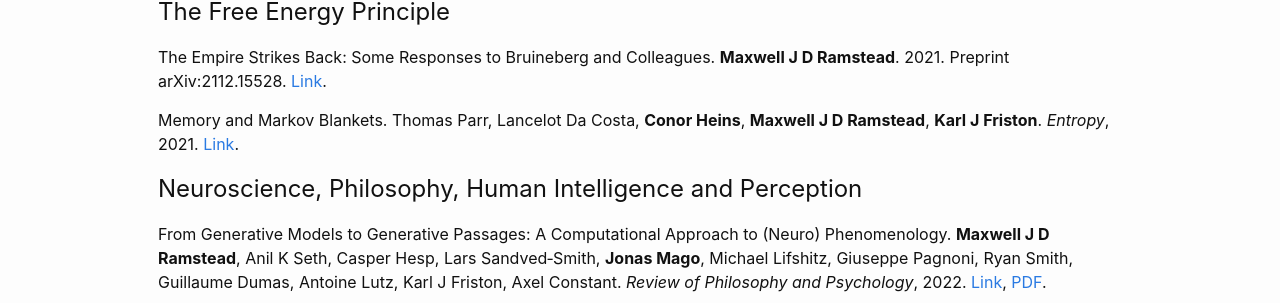
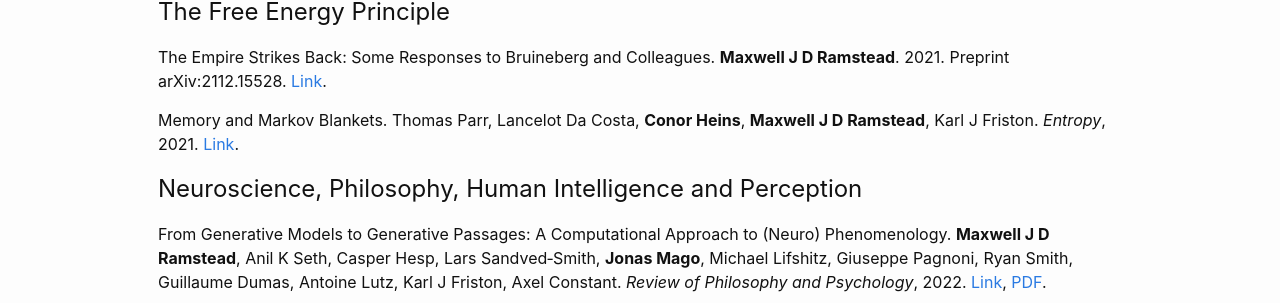
Before and after one commit to DARSakthi/DARSakthi.github.io, a Jekyll site: the page built from verses-lab.markdown, in a window 1280 px wide. Shown: the part 1304-1607 px from the top of the page. Built offline with Jekyll 4.4.1, drawn with Linux system fonts in a browser that asks for light colours.

```diff
--- a/verses-lab.markdown
+++ b/verses-lab.markdown
@@ -55,7 +55,7 @@ Predictive Coding: Towards a Future of Deep Learning Beyond Backpropagation? **B
 
 The Empire Strikes Back: Some Responses to Bruineberg and Colleagues. **Maxwell J D Ramstead**. 2021. Preprint arXiv:2112.15528. [Link](https://arxiv.org/abs/2112.15528).
 
-Memory and Markov Blankets. Thomas Parr, Lancelot Da Costa, **Conor Heins**, **Maxwell J D Ramstead**, **Karl J Friston**. *Entropy*, 2021. [Link](https://www.mdpi.com/1099-4300/23/9/1105).
+Memory and Markov Blankets. Thomas Parr, Lancelot Da Costa, **Conor Heins**, **Maxwell J D Ramstead**, Karl J Friston. *Entropy*, 2021. [Link](https://www.mdpi.com/1099-4300/23/9/1105).
 
 # Neuroscience, Philosophy, Human Intelligence and Perception
 
```
